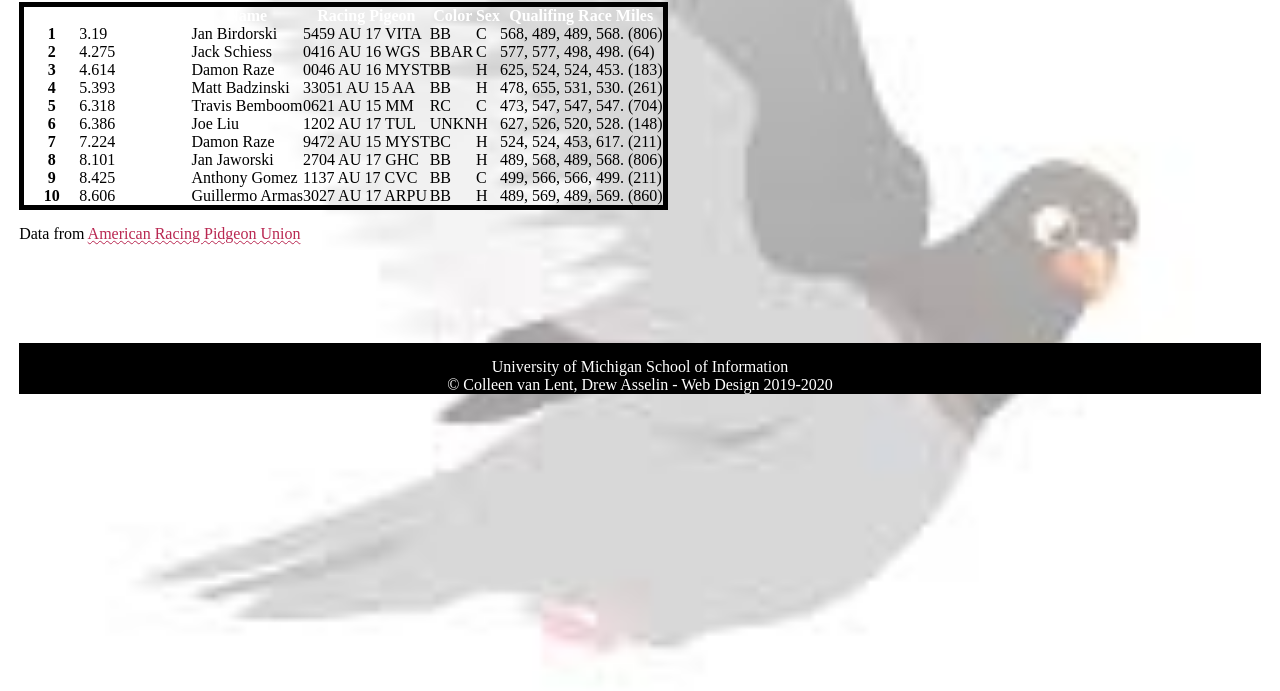
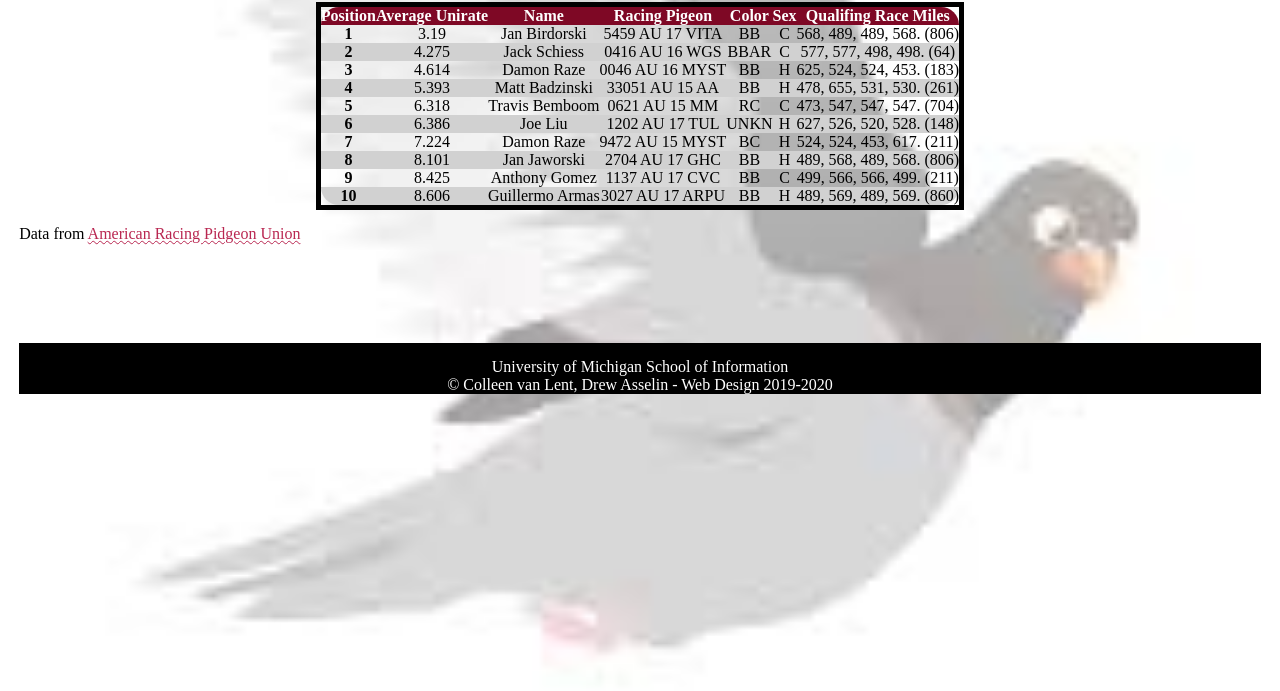
Before and after one commit to sulahmed20/homework4-2021, a plain HTML site: page index.html in a window 1280 px wide. Shown: the part 109-800 px from the top of the page. Drawn offline with Linux system fonts and the light colour scheme; files whose address does not match are found by name; a web font is replaced by a local one.

Commit message:
Rounded background corners, colored background of rows

```diff
--- a/css/style.css
+++ b/css/style.css
@@ -69,6 +69,7 @@ a:link{
 
 
 td{
+  text-align: center
 
 }
 
@@ -86,16 +87,41 @@ td{
 
 table{
     border: 5px solid #000000;
-    margin-left: 0 auto;
-    margin-right: 0 auto;
+    margin-left: auto;
+    margin-right: auto;
 }
 
 /* I gave you the selector, but not the property-value pair.
 You can use Inspect Element or your editor to find selectors. */
-thead tr:first-child th:first-child{}
+thead tr:first-child th:first-child{
+  border-top-left-radius: 50px;
+}
+
+thead tr:first-child th:last-child{
+  border-top-right-radius: 50px;
+}
+
+thead tr:first-child{
+  background-color: #7e0825;
+}
 
 /*Add selectors and rules here*/
+tbody tr:last-child th:first-child{
+  border-bottom-left-radius: 50px;
+}
 
+tbody tr:nth-child(even){
+  background-color: #D1D1D1;
+}
+
+tbody tr:nth-child(odd){
+  background-color: transparent;
+}
+
+tbody tr:last-child td:last-child{
+  border-bottom-right-radius: 0px;
+  border-bottom-right-radius: 50px;
+}
 
 
 footer{
```
